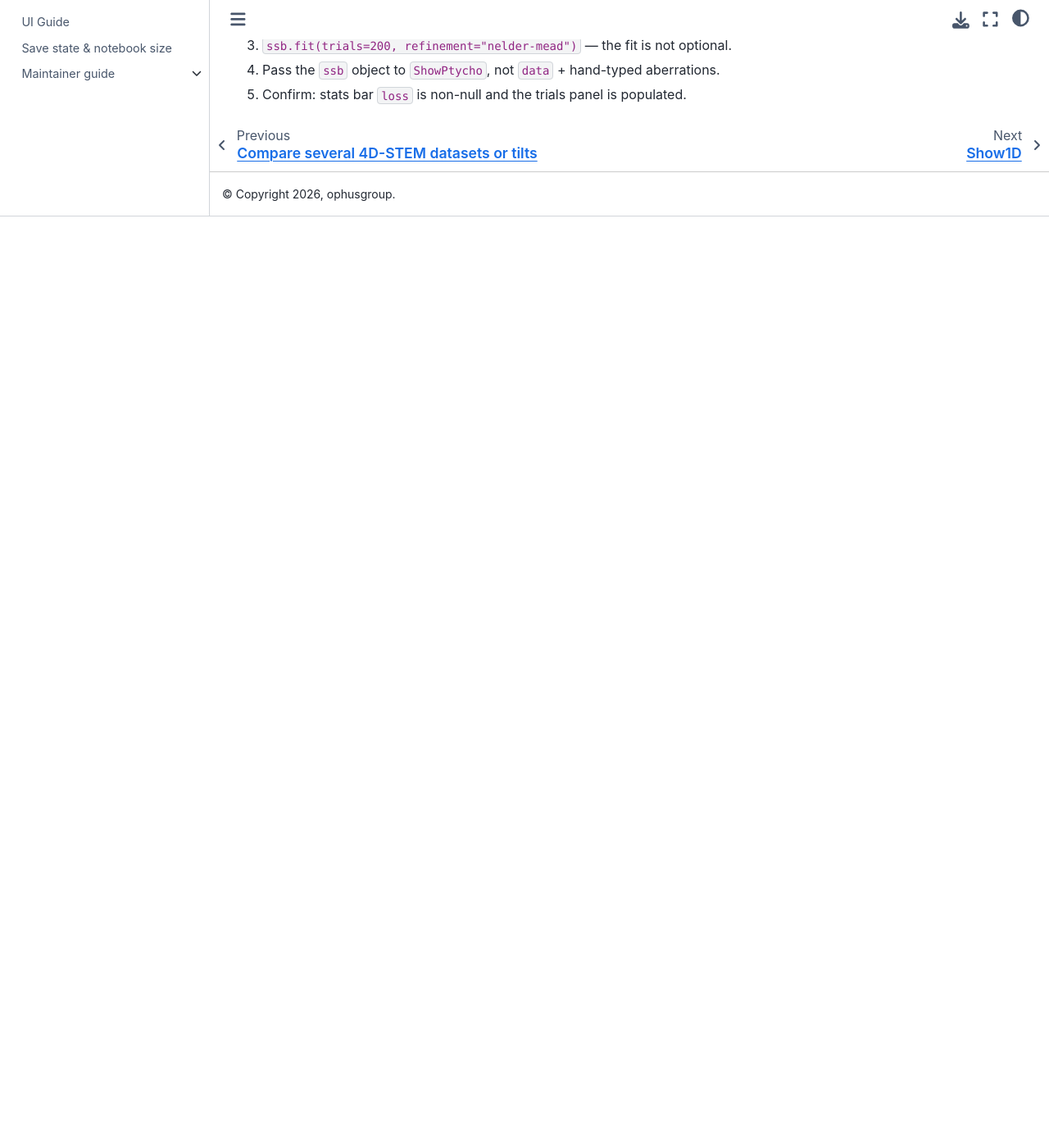
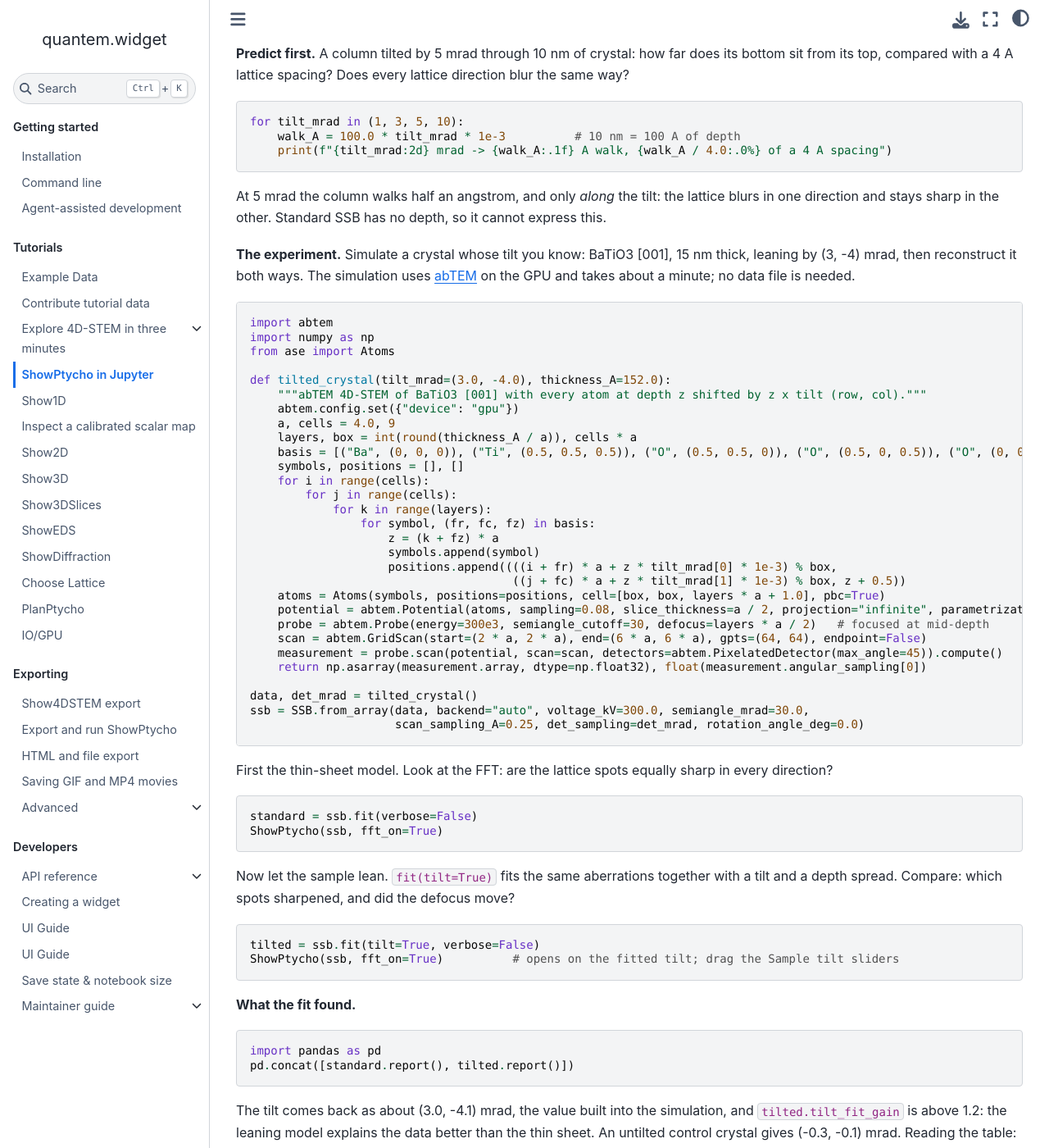
Before and after one commit to bobleesj/quantem.widget, a Jupyter Book: the page built from docs/tutorials/showptycho.md, in a window 1280 px wide and 1400 px high, scrolled down 2173 px. Shown: the whole window at 82% size. Built offline with Jupyter Book 1.0.4 settings and Sphinx 7.4.7 and the Sphinx Book theme 1.1.4, drawn with Linux system fonts in a browser that asks for light colours; before the commit the page ends 2437 px from its top, so only the background shows below that; some of the changed text lies outside the part shown.

Commit message:
docs: ShowPtycho tutorial asks whether the crystal is tilted, on a simulated tilted crystal

````diff
--- a/docs/tutorials/showptycho.md
+++ b/docs/tutorials/showptycho.md
@@ -100,6 +100,120 @@ Two ways to crop:
   256x256 is a good crop size: small enough for region-specific aberrations, big
   enough that the phase is not blocky. 128x128 works but displays coarse.
 
+## Is your crystal tilted?
+
+**The question.** SSB treats the sample as one thin sheet. A real crystal is a
+few nanometres thick and rarely sits exactly on the zone axis. If it leans,
+does SSB still see a sharp lattice, and can it tell you how much it leans?
+
+**Predict first.** A column tilted by 5 mrad through 10 nm of crystal: how far
+does its bottom sit from its top, compared with a 4 A lattice spacing? Does
+every lattice direction blur the same way?
+
+```python
+for tilt_mrad in (1, 3, 5, 10):
+    walk_A = 100.0 * tilt_mrad * 1e-3          # 10 nm = 100 A of depth
+    print(f"{tilt_mrad:2d} mrad -> {walk_A:.1f} A walk, {walk_A / 4.0:.0%} of a 4 A spacing")
+```
+
+At 5 mrad the column walks half an angstrom, and only *along* the tilt: the
+lattice blurs in one direction and stays sharp in the other. Standard SSB has
+no depth, so it cannot express this.
+
+**The experiment.** Simulate a crystal whose tilt you know: BaTiO3 [001],
+15 nm thick, leaning by (3, -4) mrad, then reconstruct it both ways. The
+simulation uses [abTEM](https://abtem.readthedocs.io) on the GPU and takes
+about a minute; no data file is needed.
+
+```python
+import abtem
+import numpy as np
+from ase import Atoms
+
+def tilted_crystal(tilt_mrad=(3.0, -4.0), thickness_A=152.0):
+    """abTEM 4D-STEM of BaTiO3 [001] with every atom at depth z shifted by z x tilt (row, col)."""
+    abtem.config.set({"device": "gpu"})
+    a, cells = 4.0, 9
+    layers, box = int(round(thickness_A / a)), cells * a
+    basis = [("Ba", (0, 0, 0)), ("Ti", (0.5, 0.5, 0.5)), ("O", (0.5, 0.5, 0)), ("O", (0.5, 0, 0.5)), ("O", (0, 0.5, 0.5))]
+    symbols, positions = [], []
+    for i in range(cells):
+        for j in range(cells):
+            for k in range(layers):
+                for symbol, (fr, fc, fz) in basis:
+                    z = (k + fz) * a
+                    symbols.append(symbol)
+                    positions.append((((i + fr) * a + z * tilt_mrad[0] * 1e-3) % box,
+                                      ((j + fc) * a + z * tilt_mrad[1] * 1e-3) % box, z + 0.5))
+    atoms = Atoms(symbols, positions=positions, cell=[box, box, layers * a + 1.0], pbc=True)
+    potential = abtem.Potential(atoms, sampling=0.08, slice_thickness=a / 2, projection="infinite", parametrization="lobato")
+    probe = abtem.Probe(energy=300e3, semiangle_cutoff=30, defocus=layers * a / 2)   # focused at mid-depth
+    scan = abtem.GridScan(start=(2 * a, 2 * a), end=(6 * a, 6 * a), gpts=(64, 64), endpoint=False)
+    measurement = probe.scan(potential, scan=scan, detectors=abtem.PixelatedDetector(max_angle=45)).compute()
+    return np.asarray(measurement.array, dtype=np.float32), float(measurement.angular_sampling[0])
+
+data, det_mrad = tilted_crystal()
+ssb = SSB.from_array(data, backend="auto", voltage_kV=300.0, semiangle_mrad=30.0,
+                     scan_sampling_A=0.25, det_sampling=det_mrad, rotation_angle_deg=0.0)
+```
+
+First the thin-sheet model. Look at the FFT: are the lattice spots equally
+sharp in every direction?
+
+```python
+standard = ssb.fit(verbose=False)
+ShowPtycho(ssb, fft_on=True)
+```
+
+Now let the sample lean. `fit(tilt=True)` fits the same aberrations together
+with a tilt and a depth spread. Compare: which spots sharpened, and did the
+defocus move?
+
+```python
+tilted = ssb.fit(tilt=True, verbose=False)
+ShowPtycho(ssb, fft_on=True)          # opens on the fitted tilt; drag the Sample tilt sliders
+```
+
+**What the fit found.**
+
+```python
+import pandas as pd
+pd.concat([standard.report(), tilted.report()])
+```
+
+The tilt comes back as about (3.0, -4.1) mrad, the value built into the
+simulation, and `tilted.tilt_fit_gain` is above 1.2: the leaning model
+explains the data better than the thin sheet. An untilted control crystal
+gives (-0.3, -0.1) mrad. Reading the table:
+
+- `C10` is now the defocus at the middle of the crystal, so it can differ from
+  the standard fit's value. This is why tilt and defocus are fitted together:
+  fitting the tilt after the standard fit leaves C10 behind and stalls.
+- `depth spread (nm)` is how deep the model's column walk extends, not a
+  measured thickness (the 15.2 nm crystal comes back as 10-13 nm).
+- The tilt is in the scan frame. The Sample tilt panel also shows it in the
+  ptychography object frame, ready to seed a multislice reconstruction.
+
+**The model in one line.** A slice at depth `z` sees defocus `C10 + z` and is
+shifted by `z * tilt`. Averaging over depth multiplies each SSB overlap term
+by a real `sinc` weight, which falls fastest for spatial frequencies along the
+tilt: the one-directional blur you predicted. With zero depth every weight is 1
+and the model is standard SSB.
+
+**When not to trust it.**
+
+- The loss in the stats bar does not reward tilt. Judge by `tilt_fit_gain` and
+  the FFT, not by the loss.
+- A tilt at the search limit (25 mrad) or a gain close to 1 is not a
+  measurement.
+- One tilt direction can be loosely determined on real films (about 0.6 mrad).
+- The tilt slider is interactive on crops; at a full 512 x 512 scan each
+  update takes a few hundred ms on CUDA.
+
+See the [SSB API](https://bobleesj.github.io/quantem.gpu/api/ssb.html) for
+`fit(tilt=True)`, `preview(tilt_mrad=..., depth_spread_nm=...)` and the
+evidence behind the defaults.
+
 ## Checklist
 
 1. Leave `SSB.open(..., dtype=None)` at its default for native detector precision.
@@ -107,3 +221,4 @@ Two ways to crop:
 3. `ssb.fit(trials=200, refinement="nelder-mead")` — the fit is not optional.
 4. Pass the `ssb` object to `ShowPtycho`, not `data` + hand-typed aberrations.
 5. Confirm: stats bar `loss` is non-null and the trials panel is populated.
+6. Thick or possibly mistilted crystal: also run `ssb.fit(tilt=True)` and compare `report()` rows.
````
